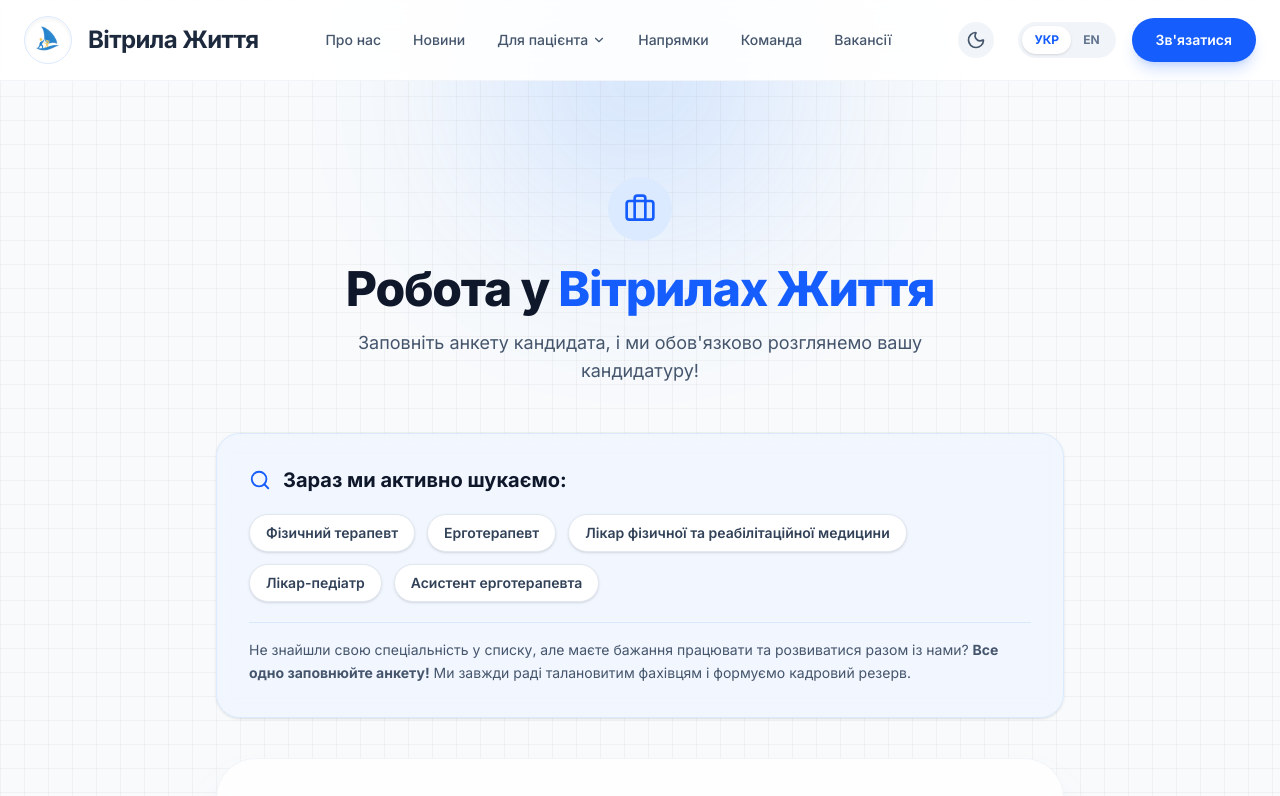
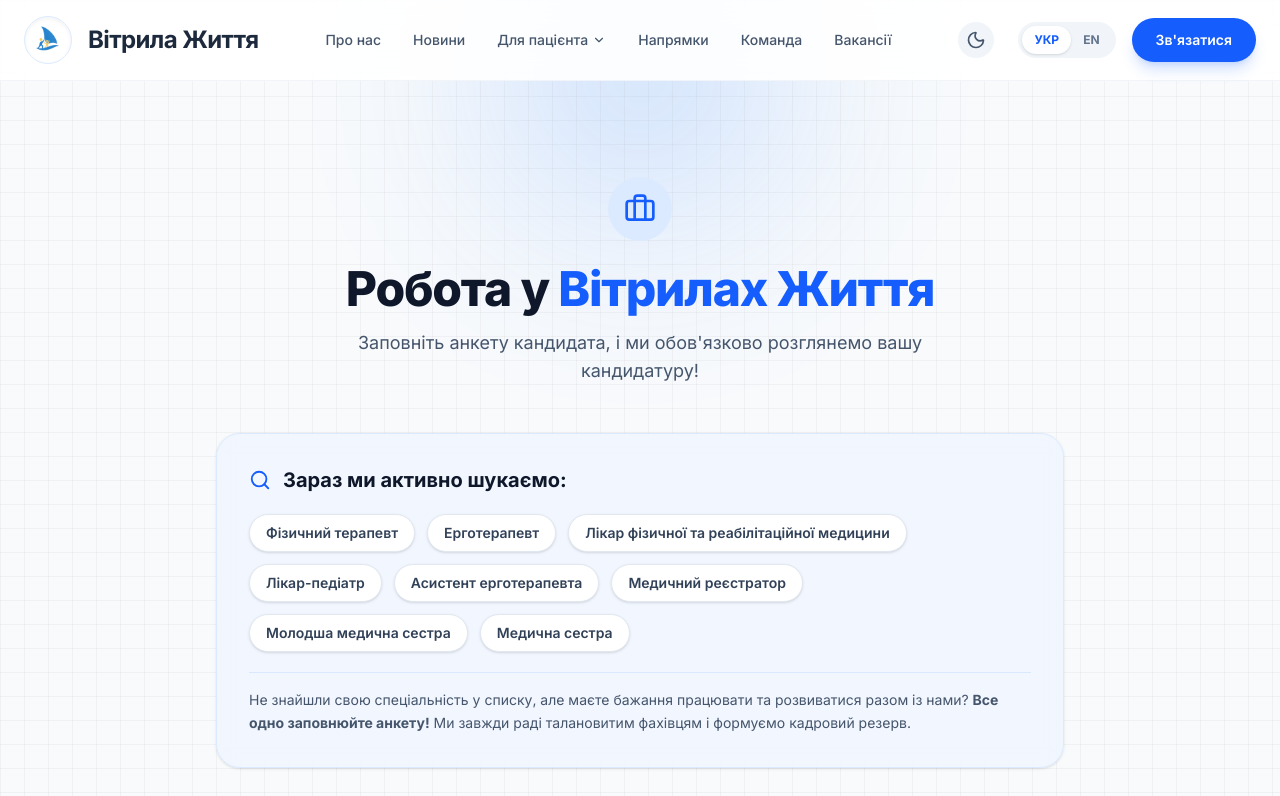
Before and after one commit to BrownyOFF/clinic, a Next.js app: page /vakansiyi in a window 1280 px wide. Shown: the top 796 px of the page. Built offline with nearby package versions, Linux system fonts and the light colour scheme.

Commit message:
new vacancy

```diff
--- a/app/en/vacancy/page.tsx
+++ b/app/en/vacancy/page.tsx
@@ -14,7 +14,10 @@
   "Occupational Therapist",
   "PRM Doctor (Physical and Rehabilitation Medicine)",
   "Pediatrician",
-  "Occupational Therapy Assistant"
+  "Occupational Therapy Assistant",
+  "Medical Receptionist",
+  "Junior Nurse",
+  "Nurse"
 ];
 
 export default function VacancyPageEn() {
--- a/app/vakansiyi/page.tsx
+++ b/app/vakansiyi/page.tsx
@@ -12,7 +12,10 @@
   "Ерготерапевт",
   "Лікар фізичної та реабілітаційної медицини",
   "Лікар-педіатр",
-  "Асистент ерготерапевта"
+  "Асистент ерготерапевта",
+  "Медичний реєстратор",
+  "Молодша медична сестра",
+  "Медична сестра"
 ];
 
 export default function VacancyPage() {
```
